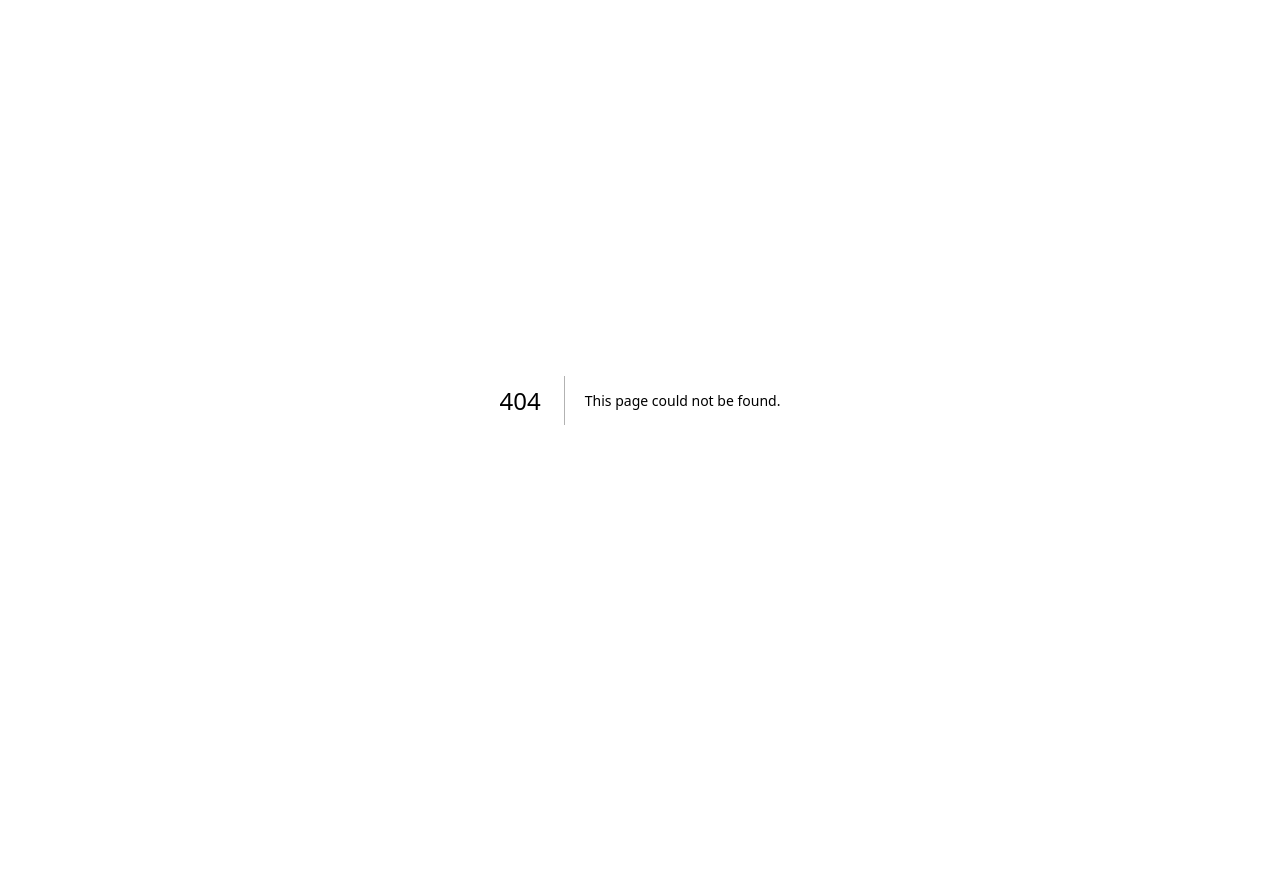
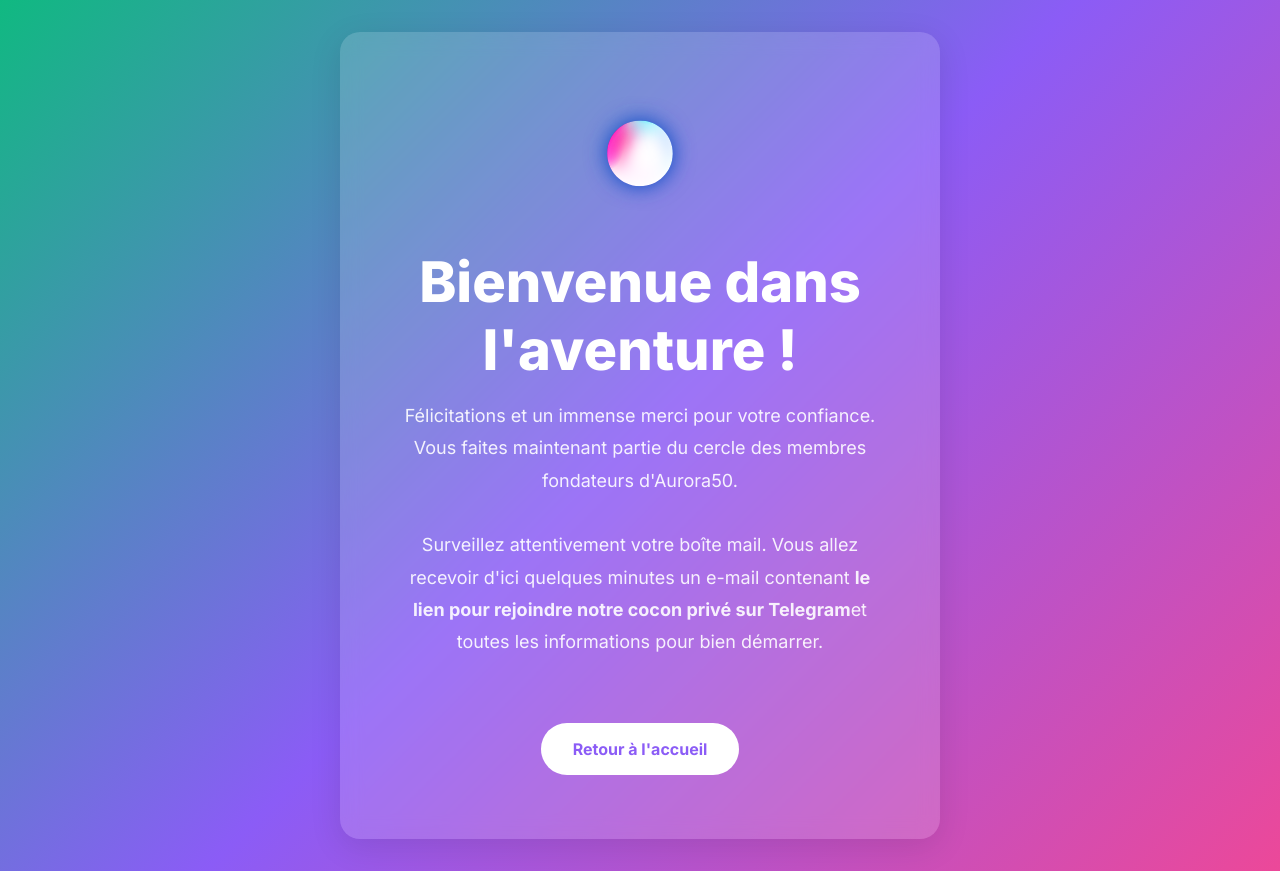
Before and after one commit to IKGBfr/aurora50, a Next.js app: page /merci in a window 1280 px wide. Before the commit this address had no page. Before the commit the page ends 800 px from the top, so only its background shows below. Built offline with nearby package versions, Linux system fonts and the light colour scheme.

Commit message:
feat: Ajout page Charte et fix image page Sigrid

```diff
--- /dev/null
+++ b/app/merci/page.tsx
@@ -0,0 +1,120 @@
+'use client'
+import styled from '@emotion/styled'
+import { keyframes } from '@emotion/react'
+import Link from 'next/link'
+import Lottie from 'lottie-react'
+// Vous pouvez utiliser la même animation de logo ou une autre, par exemple une coche de validation
+import logoAnimation from '../../public/animations/Multiple_circles.json'
+
+// --- Animations ---
+const fadeIn = keyframes`
+  from {
+    opacity: 0;
+    transform: translateY(20px);
+  }
+  to {
+    opacity: 1;
+    transform: translateY(0);
+  }
+`
+
+// --- Composants Stylisés ---
+const Container = styled.div`
+  min-height: 100vh;
+  display: flex;
+  flex-direction: column;
+  justify-content: center;
+  align-items: center;
+  padding: 2rem;
+  background: linear-gradient(135deg, #10B981 0%, #8B5CF6 50%, #EC4899 100%);
+  color: white;
+  text-align: center;
+`
+
+const Card = styled.div`
+  background: rgba(255, 255, 255, 0.15);
+  backdrop-filter: blur(10px);
+  border-radius: 20px;
+  padding: 3rem 2rem;
+  max-width: 600px;
+  width: 100%;
+  box-shadow: 0 8px 32px 0 rgba(0, 0, 0, 0.1);
+  animation: ${fadeIn} 0.8s ease-out;
+
+  @media (min-width: 768px) {
+    padding: 4rem;
+  }
+`
+
+const LogoWrapper = styled.div`
+  width: 120px;
+  height: 120px;
+  margin: 0 auto 2rem auto;
+`
+
+const Title = styled.h1`
+  font-size: 2.5rem;
+  font-weight: 800;
+  margin-bottom: 1rem;
+
+  @media (min-width: 768px) {
+    font-size: 3.5rem;
+  }
+`
+
+const Text = styled.p`
+  font-size: 1.125rem;
+  line-height: 1.8;
+  opacity: 0.9;
+  margin-bottom: 2rem;
+`
+
+const Highlight = styled.span`
+  font-weight: 700;
+  color: #fff;
+`
+
+const HomeButton = styled(Link)`
+  display: inline-block;
+  background: white;
+  color: #8B5CF6;
+  padding: 1rem 2rem;
+  font-size: 1rem;
+  font-weight: 700;
+  border-radius: 50px;
+  text-decoration: none;
+  transition: all 0.3s ease;
+  margin-top: 2rem;
+
+  &:hover {
+    transform: translateY(-2px);
+    box-shadow: 0 10px 30px rgba(0, 0, 0, 0.2);
+  }
+`
+
+export default function ThankYouPage() {
+  return (
+    <Container>
+      <Card>
+        <LogoWrapper>
+          <Lottie
+            animationData={logoAnimation}
+            loop={true}
+            autoplay={true}
+          />
+        </LogoWrapper>
+        <Title>Bienvenue dans l'aventure !</Title>
+        <Text>
+          Félicitations et un immense merci pour votre confiance. Vous faites maintenant partie
+          du cercle des membres fondateurs d'Aurora50.
+        </Text>
+        <Text>
+          Surveillez attentivement votre boîte mail. Vous allez recevoir d'ici quelques minutes
+          un e-mail contenant <Highlight>le lien pour rejoindre notre cocon privé sur Telegram</Highlight>
+          et toutes les informations pour bien démarrer.
+        </Text>
+        <HomeButton href="/">Retour à l'accueil</HomeButton>
+      </Card>
+    </Container>
+  )
+}
```
Also changed, not shown: components/Benefits.tsx (+13 -4 lines), components/Hero.tsx (+21 -16 lines), components/Pricing.tsx (+13 -1 lines).
